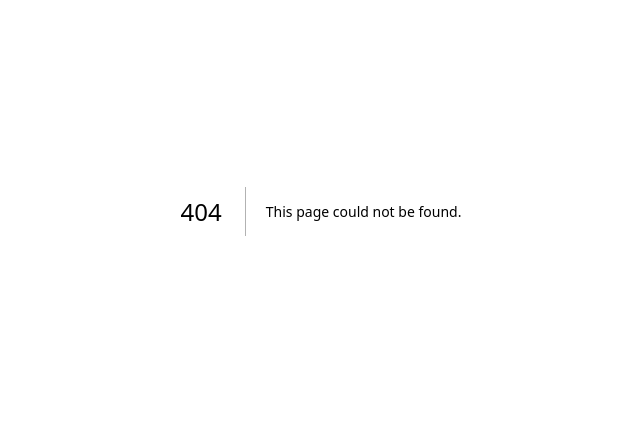
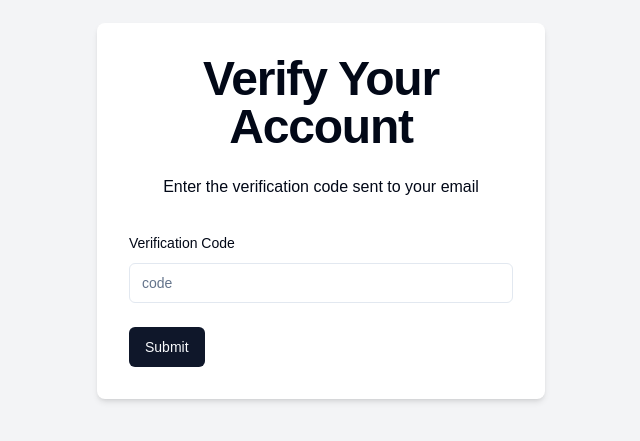
Before and after one commit to Meet1733/FeedGhost, a Next.js app: page /verify/1 in a window 1280 px wide. Before the commit this address had no page. Shown: the part 189-630 px from the top of the page, without its empty margins (319-959 px from the left). Built offline with nearby package versions, Linux system fonts and the light colour scheme.

Commit message:
Added-Verify-Code-Page

```diff
--- /dev/null
+++ b/src/app/(auth)/verify/[username]/page.tsx
@@ -0,0 +1,88 @@
+'use client'
+
+import { Button } from '@/components/ui/button'
+import { Form, FormControl, FormField, FormItem, FormLabel, FormMessage } from '@/components/ui/form'
+import { Input } from '@/components/ui/input'
+import { useToast } from '@/hooks/use-toast'
+import { verifySchema } from '@/schemas/verifySchema'
+import { ApiResponse } from '@/types/ApiResponse'
+import { zodResolver } from '@hookform/resolvers/zod'
+import axios, { AxiosError } from 'axios'
+import { useParams, useRouter } from 'next/navigation'
+import React from 'react'
+import { useForm } from 'react-hook-form'
+import * as z from 'zod'
+
+const VerifyAccount = () => {
+    const router = useRouter()
+    const params = useParams<{username: string}>()
+    const {toast} = useToast()
+
+    //zod implementation
+    const form = useForm<z.infer<typeof verifySchema>>({
+      resolver: zodResolver(verifySchema),
+      defaultValues: {
+        code:''
+      }
+    })
+
+    const onSubmit = async (data: z.infer<typeof verifySchema>) => {
+        try {
+            const response = await axios.post(`/api/verify-code`, {
+                username: params.username,
+                code: data.code
+            })
+
+            toast({
+                title: "Success",
+                description: response.data.message
+            })
+
+            router.replace('/sign-in')
+        } catch (error) {
+            console.error("Error in verification of user", error)
+            const axiosError = error as AxiosError<ApiResponse>;
+            toast({
+              title: "Verification failed",
+              description: axiosError.response?.data.message,
+              variant: "destructive"
+            })
+        }
+    }
+
+    return (
+    <div className="flex justify-center items-center min-h-screen bg-gray-100">
+        <div className="w-full max-w-md p-8 space-y-8 bg-white rounded-lg shadow-md">
+          <div className="text-center">
+            <h1 className="text-4xl font-extrabold tracking-tight lg:text-5xl mb-6">
+              Verify Your Account
+            </h1>
+            <p className="mb-4">
+              Enter the verification code sent to your email
+            </p>
+          </div>
+
+          <Form {...form}>
+              <form onSubmit={form.handleSubmit(onSubmit)} className="space-y-6">
+                <FormField
+                  name="code"
+                  control={form.control}
+                  render={({ field }) => (
+                    <FormItem>
+                      <FormLabel>Verification Code</FormLabel>
+                      <FormControl>
+                        <Input placeholder="code" {...field} />
+                      </FormControl>
+                      <FormMessage />
+                    </FormItem>
+                  )}
+                />
+                <Button type="submit">Submit</Button>
+              </form>
+            </Form>
+        </div>
+    </div>
+  )
+}
+
+export default VerifyAccount
```
